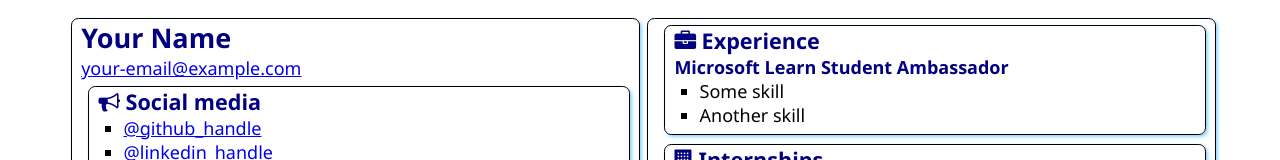
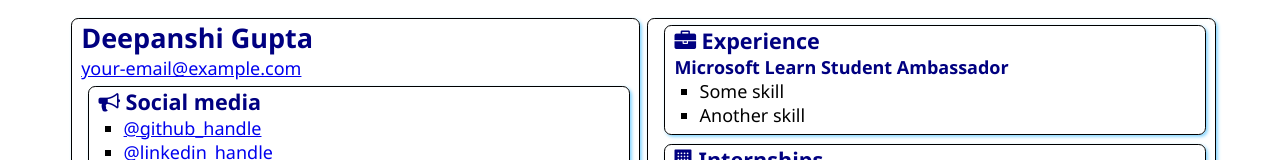
Before and after one commit to deepanshi2704/SATechnicalOnboarding1, a plain HTML site: page src/index.html in a window 1280 px wide. Shown: the top 160 px of the page. Drawn offline with Linux system fonts and the light colour scheme.

Commit message:
Update index.html
Added my name

```diff
--- a/src/index.html
+++ b/src/index.html
@@ -12,7 +12,7 @@
 <body>
     <main>
         <article class="box">
-            <h1>Your Name</h1>
+            <h1>Deepanshi Gupta</h1>
             <div><a href="mailto:your.email@example.com">your-email@example.com</a></div>
 
             <section class="box">
```
